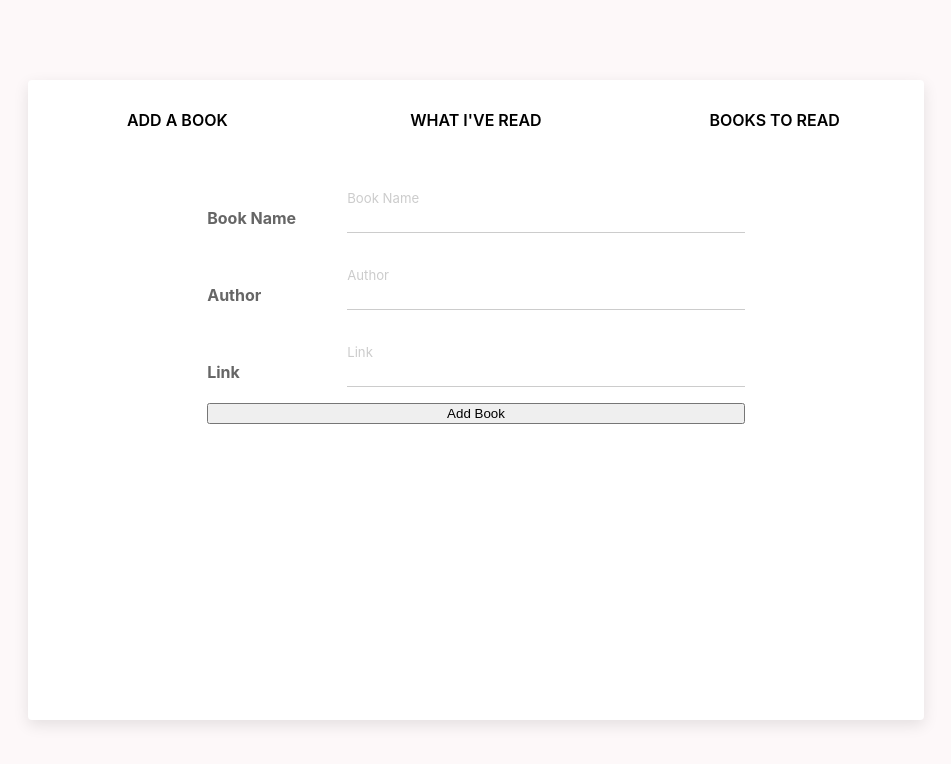
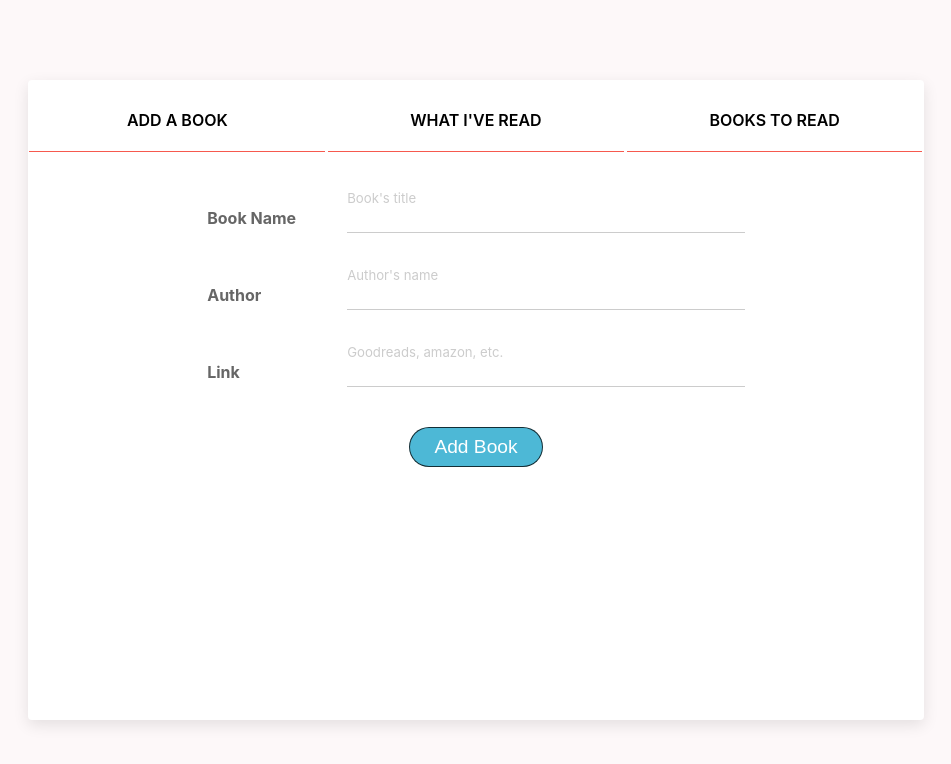
Before and after one commit to ArtsyBiba/react_csharp_crud_app, a React (Create React App) app in the folder client/: page / in a window 1280 px wide. Shown: the top 764 px of the page, without its empty margins (164-1115 px from the left). Built offline with nearby package versions, Linux system fonts and the light colour scheme.

Commit message:
adding submit button and updating subheaders

```diff
--- a/client/src/Components/Dashboard/styles.tsx
+++ b/client/src/Components/Dashboard/styles.tsx
@@ -26,6 +26,7 @@ export const Subheader = styled.div`
     text-transform: uppercase;
     width: 33%;
     cursor: pointer;
+    border-bottom: 1px solid rgba(245,60,47,0.85);
 
     &:hover {
         border-bottom: 4px solid rgba(245,60,47,0.85);
--- a/client/src/Components/Form/index.tsx
+++ b/client/src/Components/Form/index.tsx
@@ -1,7 +1,7 @@
 import axios from 'axios';
 import { useForm, SubmitHandler } from 'react-hook-form';
 
-import { FormWrapper, InputBox, InputTitle, InputContent, Input, Label, Underline } from './styles';
+import { FormWrapper, InputBox, InputTitle, InputContent, Input, Label, Underline, Button } from './styles';
 
 type Book = {
     name: string,
@@ -27,7 +27,7 @@ export const Form = () => {
                     <InputTitle>Book Name</InputTitle>
                     <InputContent>
                         <Input {...register('name', { required: true })} type='text'/>
-                        <Label htmlFor='name'>Book Name</Label>
+                        <Label htmlFor='name'>Book's title</Label>
                         <Underline></Underline>
                     </InputContent>
                     {
@@ -38,7 +38,7 @@ export const Form = () => {
                     <InputTitle>Author</InputTitle>
                     <InputContent>
                         <Input {...register('author', { required: true })} type='text'/>
-                        <Label htmlFor='author'>Author</Label>
+                        <Label htmlFor='author'>Author's name</Label>
                         <Underline></Underline>
                     </InputContent>
                     {
@@ -49,14 +49,14 @@ export const Form = () => {
                     <InputTitle>Link</InputTitle>
                     <InputContent>
                         <Input {...register('link', { required: true })} type='text'/>
-                        <Label htmlFor='link'>Link</Label>
+                        <Label htmlFor='link'>Goodreads, amazon, etc.</Label>
                         <Underline></Underline>
                     </InputContent>
                     {
                         errors.link && <div className='error'>Provide a link</div>
                     }
                 </InputBox>
-                <button type='submit'>Add Book</button>
+                <Button type='submit'>Add Book</Button>
             </FormWrapper>
     )
 }
--- a/client/src/Components/Form/styles.tsx
+++ b/client/src/Components/Form/styles.tsx
@@ -83,3 +83,22 @@ export const Underline = styled.span`
     background: $accent-color;
     transition: all 200ms ease-out;
 `;
+
+export const Button = styled.button`
+    background-color: #4db8d6;
+
+    color: white;
+    padding: 0.5rem 1.5rem;
+    border: 1px solid rgba(0, 0, 0, 0.75);
+    border-radius: 20px;
+    max-width: 250px;
+    font-size: 1.2rem;
+    cursor: pointer;
+    transition: background-color 250ms;
+    margin: 1.5rem 0.5rem 0.5rem 0.5rem;
+    align-self: center;
+
+    &:hover {
+        background-color: grey;
+    }
+`;
```
